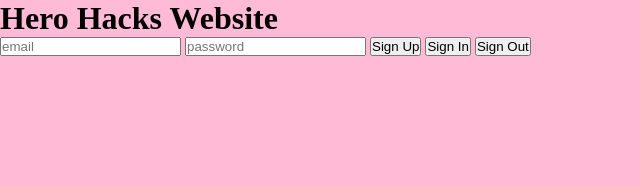
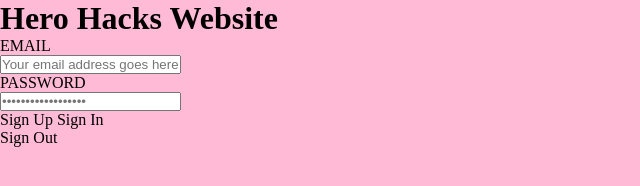
Before and after one commit to fuzzybio/Hero-hacks, a plain HTML site: page test.html in a window 1280 px wide. Shown: the whole page, without its empty margins (0-640 px from the left). Drawn offline with Linux system fonts and the light colour scheme; no server answers.

Commit message:
Added login form changes

```diff
--- a/test.html
+++ b/test.html
@@ -1,26 +1,36 @@
 <html>
-    <head>
-        <title> Hero Hacks Website</title>
+<head>
+	<title> Hero Hacks Website</title>
 
-        <link rel = "stylesheet" type = "text/css"
-        href="loginformat.css">
-        <script src="https://www.gstatic.com/firebasejs/7.2.0/firebase-app.js"></script>
-        <script src="https://www.gstatic.com/firebasejs/7.2.0/firebase-auth.js"></script>
-        <script src = "firebaseTest.js"></script>
-    </head>
-    <body>
+	<link rel = "stylesheet" type = "text/css" href="loginformat.css">
+	<link href="https://fonts.googleapis.com/css2?family=Montserrat:wght@100;200;300;400;500;600;700;800;900&family=Ubuntu:wght@300;400;500&display=swap" rel="stylesheet">
+</head>
+<body>
 
-        <h1> Hero Hacks Website</h1>
-        <div id = "formContainer">
-            <div id = "header"></div>
 
-            <input = type="email" placeholder="email" id="email"/>
-            <input = type="password" placeholder="password" id="password"/>
+	<div id = "formContainer">
+		<h1> Hero Hacks Website</h1>
+		<div id = "email1">
+			<label id='l1'>EMAIL</label>
+			<p></p>
+			<input type="email" placeholder="Your email address goes here" id="email" required/>
+		</div>
+		<div id="pass1">
+			<label id='l1'>PASSWORD</label>
+			<p></p>
+			<input type="password" placeholder="••••••••••••••••••" id="password" required/>
+		</div>
+		<div id="btn1">
+			<a onclick="signUp()" id="signUp">Sign Up</a>
+			<a onclick="signIn()" id="signIn">Sign In</a>
+		</div>
+		<div id="btn2">
+			<a onclick="signOut()" id="signOut">Sign Out</a>
+		</div>
 
-            <button onclick="signUp()" id="signUp"> Sign Up</button>
-            <button onclick="signIn()" id="signIn"> Sign In</button>
-            <button onclick="signOut()" id="signOut"> Sign Out</button>
-
-        </div>
-    </body>
+	</div>
+	<script src="https://www.gstatic.com/firebasejs/7.2.0/firebase-app.js"></script>
+	<script src="https://www.gstatic.com/firebasejs/7.2.0/firebase-auth.js"></script>
+	<script src = "firebaseTest.js"></script>
+</body>
 </html>
```
